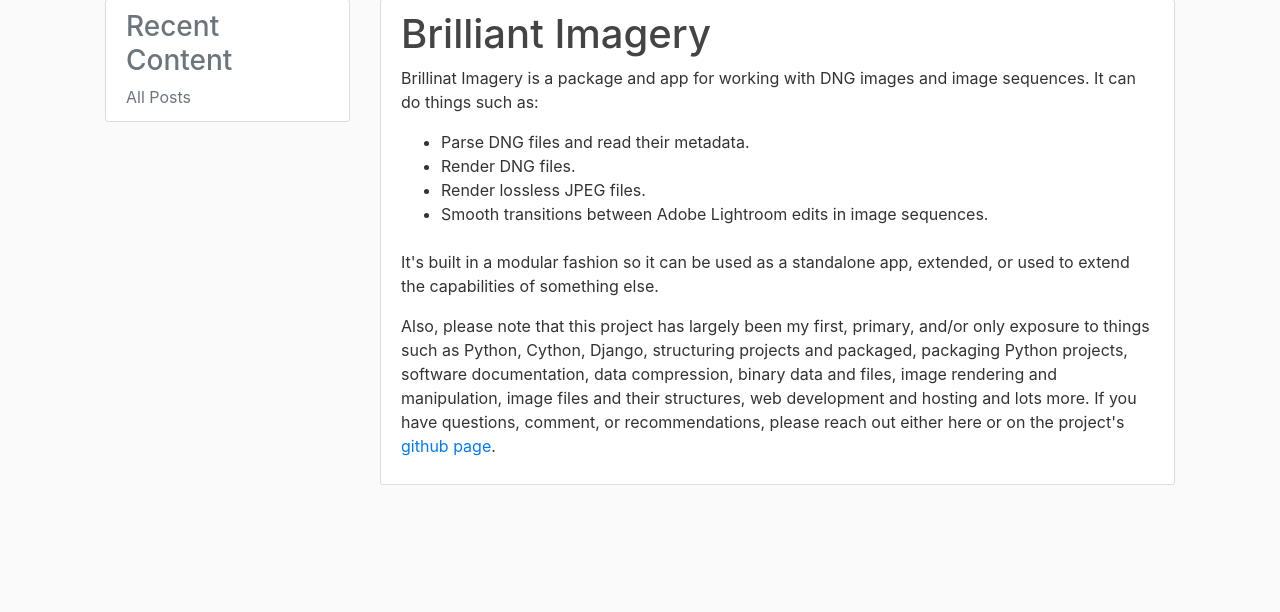
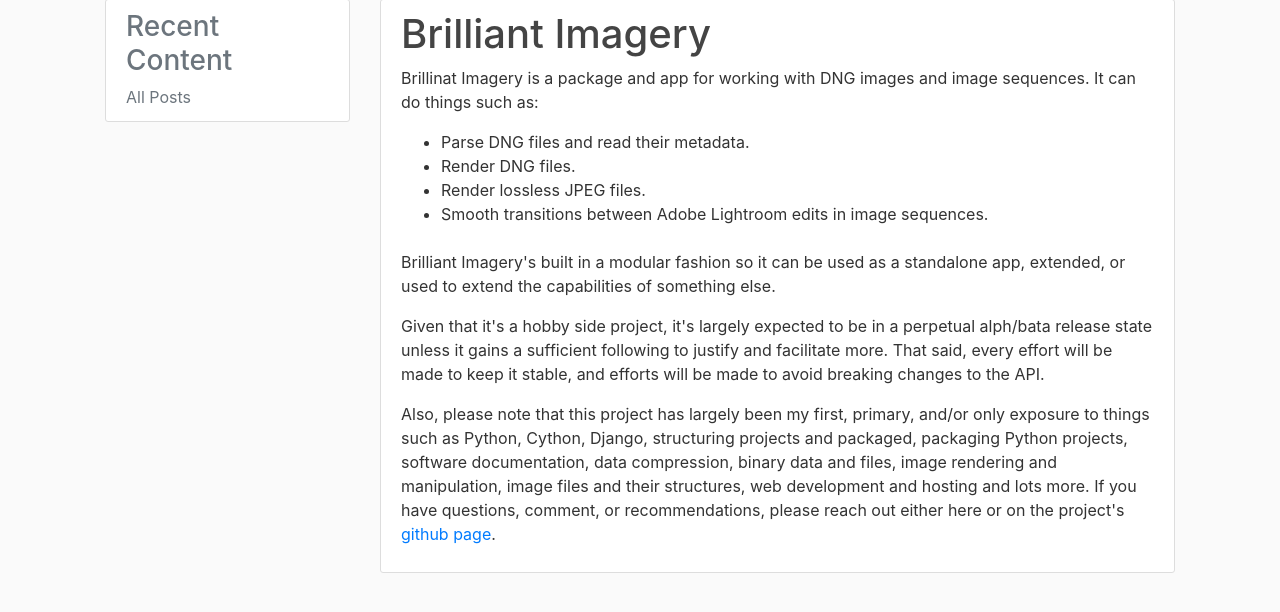
Before and after one commit to brilliantimagery/brilliantimagery_site, a Django app: page /main/about/ in a window 1280 px wide. Shown: the part 81-693 px from the top of the page. Run offline with Django 3.2, Linux system fonts and the light colour scheme; data that the repository does not hold is empty; some libraries are stand-ins or nearby versions.

Commit message:
updated About

```diff
--- a/main/templates/main/about.html
+++ b/main/templates/main/about.html
@@ -14,8 +14,14 @@
             <li>Smooth transitions between Adobe Lightroom edits in image sequences.</li>
         </ul>
         <br>
-        <p>It's built in a modular fashion so it can be used as a standalone app, extended, or used
+        <p>Brilliant Imagery's built in a modular fashion so it can be used as a standalone app,
+            extended, or used
             to extend the capabilities of something else.</p>
+        <p>Given that it's a hobby side project, it's largely expected to be in a perpetual
+            alph/bata release state unless it gains a sufficient following to justify and facilitate
+            more. That said, every effort will be made to keep it stable, and efforts will be made
+            to avoid breaking changes to the API.
+        </p>
         <p>Also, please note that this project has largely been my first, primary, and/or only
             exposure to things such as Python, Cython, Django, structuring projects and packaged,
             packaging Python projects, software documentation, data compression, binary data and
```
